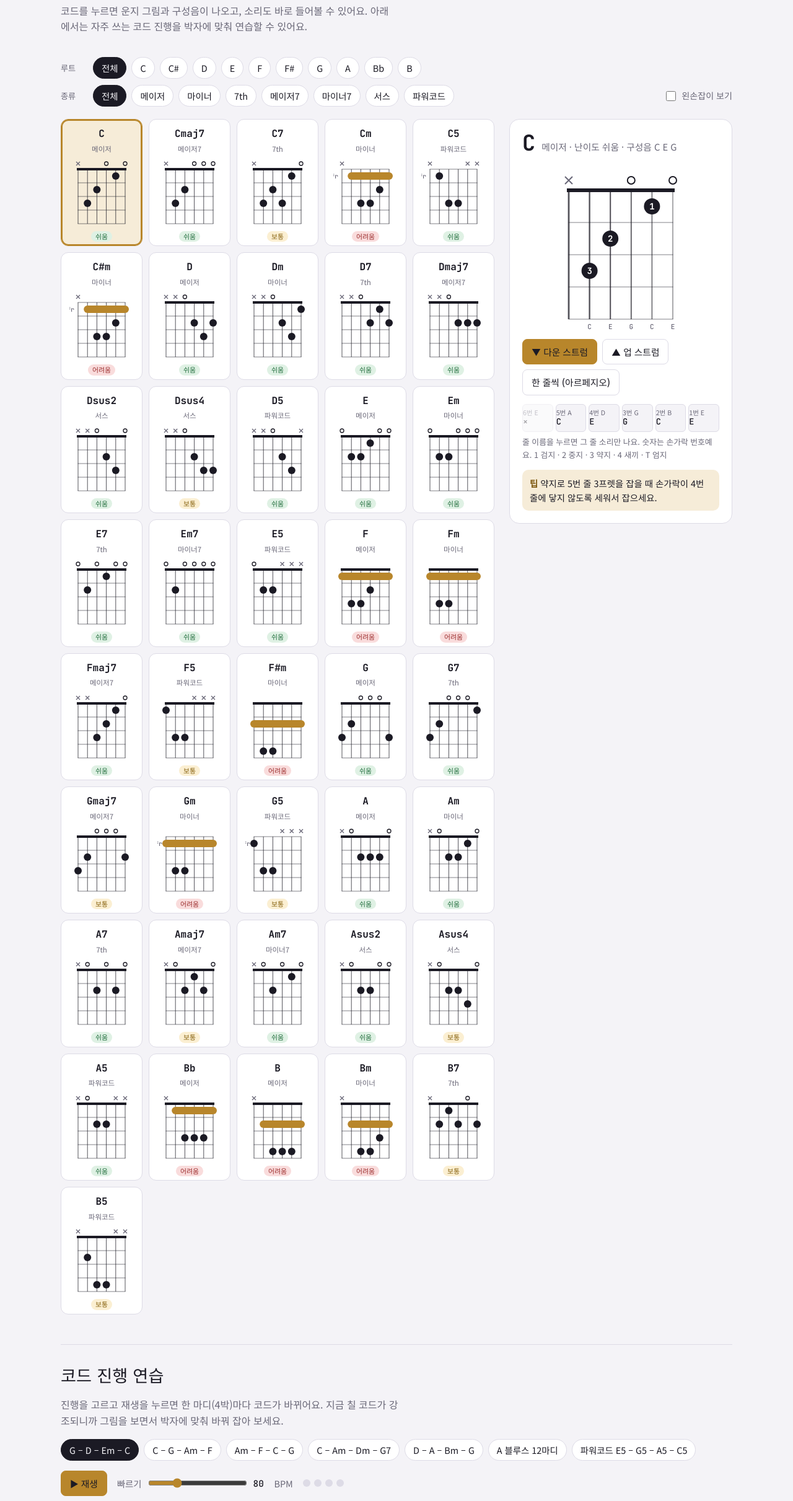
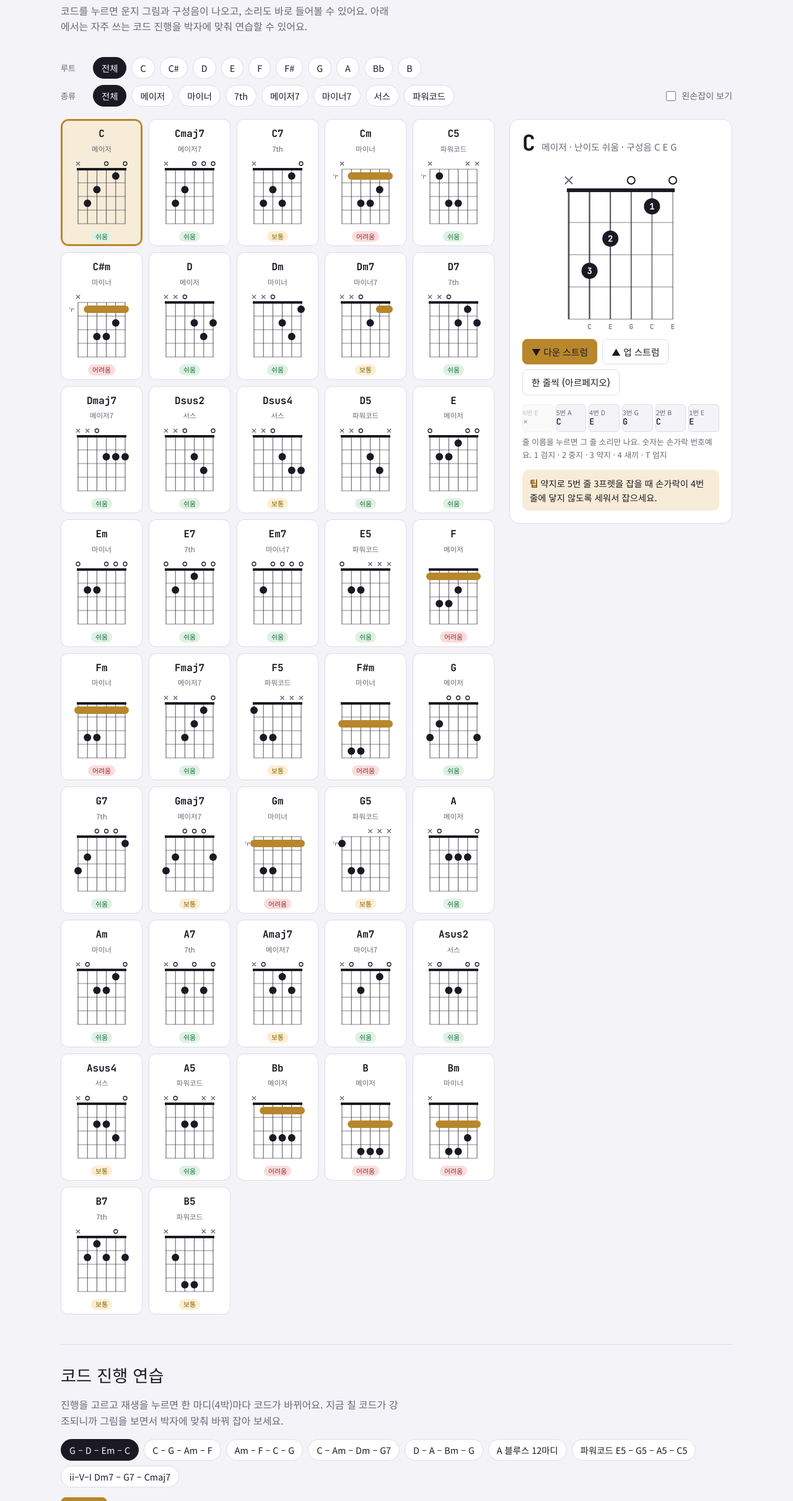
Before and after one commit to hongjunseo978-crypto/guitar-chords, a plain HTML site: page index.html in a window 1280 px wide. Shown: the part 93-2515 px from the top of the page at 62% size. Drawn offline with Linux system fonts and the light colour scheme.

Commit message:
주간 업데이트: Dm7 코드와 ii–V–I 진행 추가
Co-Authored-By: Claude Opus 5.5 <noreply@anthropic.com>

```diff
--- a/index.html
+++ b/index.html
@@ -164,6 +164,7 @@ var CH=[
  {n:"C#m",r:"C#",t:"min",f:[X,4,6,6,5,4],g:[0,1,3,4,2,1],b:{fret:4,from:1,to:5},l:"h",tip:"Cm 모양을 한 프렛 위로 옮기면 돼요."},
  {n:"D",r:"D",t:"maj",f:[X,X,0,2,3,2],g:[0,0,0,1,3,2],l:"e",tip:"5·6번 줄은 치지 않아요. 4번 줄부터 스트럼하세요."},
  {n:"Dm",r:"D",t:"min",f:[X,X,0,2,3,1],g:[0,0,0,2,3,1],l:"e",tip:"D에서 1번 줄만 1프렛으로 내리면 Dm이에요."},
+ {n:"Dm7",r:"D",t:"min7",f:[X,X,0,2,1,1],g:[0,0,0,2,1,1],b:{fret:1,from:4,to:5},l:"m",tip:"검지 하나로 1·2번 줄 1프렛을 함께 눌러요. 재즈 진행에서 자주 나와요."},
  {n:"D7",r:"D",t:"dom7",f:[X,X,0,2,1,2],g:[0,0,0,2,1,3],l:"e",tip:"D 모양을 뒤집은 삼각형 모양이에요."},
  {n:"Dmaj7",r:"D",t:"maj7",f:[X,X,0,2,2,2],g:[0,0,0,1,2,3],l:"e",tip:"세 손가락을 2프렛에 나란히 놓아요. 검지 하나로 눌러도 돼요."},
  {n:"Dsus2",r:"D",t:"sus",f:[X,X,0,2,3,0],g:[0,0,0,1,3,0],l:"e",tip:"D에서 중지를 떼면 Dsus2. D와 번갈아 치면 꾸밈음 효과가 나요."},
@@ -208,7 +209,8 @@ var PROGS=[
  {name:"C – Am – Dm – G7",seq:["C","Am","Dm","G7"]},
  {name:"D – A – Bm – G",seq:["D","A","Bm","G"]},
  {name:"A 블루스 12마디",seq:["A7","A7","A7","A7","D7","D7","A7","A7","E7","D7","A7","E7"]},
- {name:"파워코드 E5 – G5 – A5 – C5",seq:["E5","G5","A5","C5"]}
+ {name:"파워코드 E5 – G5 – A5 – C5",seq:["E5","G5","A5","C5"]},
+ {name:"ii–V–I Dm7 – G7 – Cmaj7",seq:["Dm7","G7","Cmaj7","Cmaj7"]}
 ];
 
 /* ---------- 음 계산 ---------- */
```
